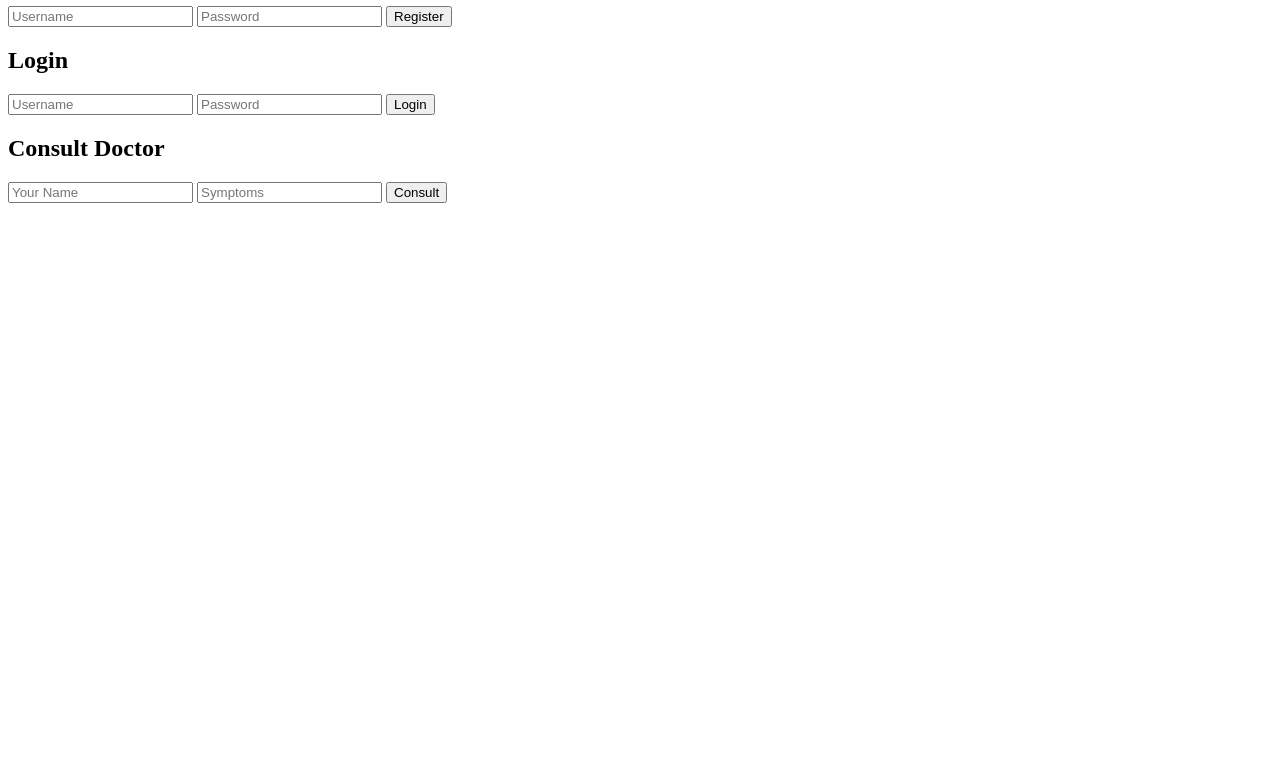
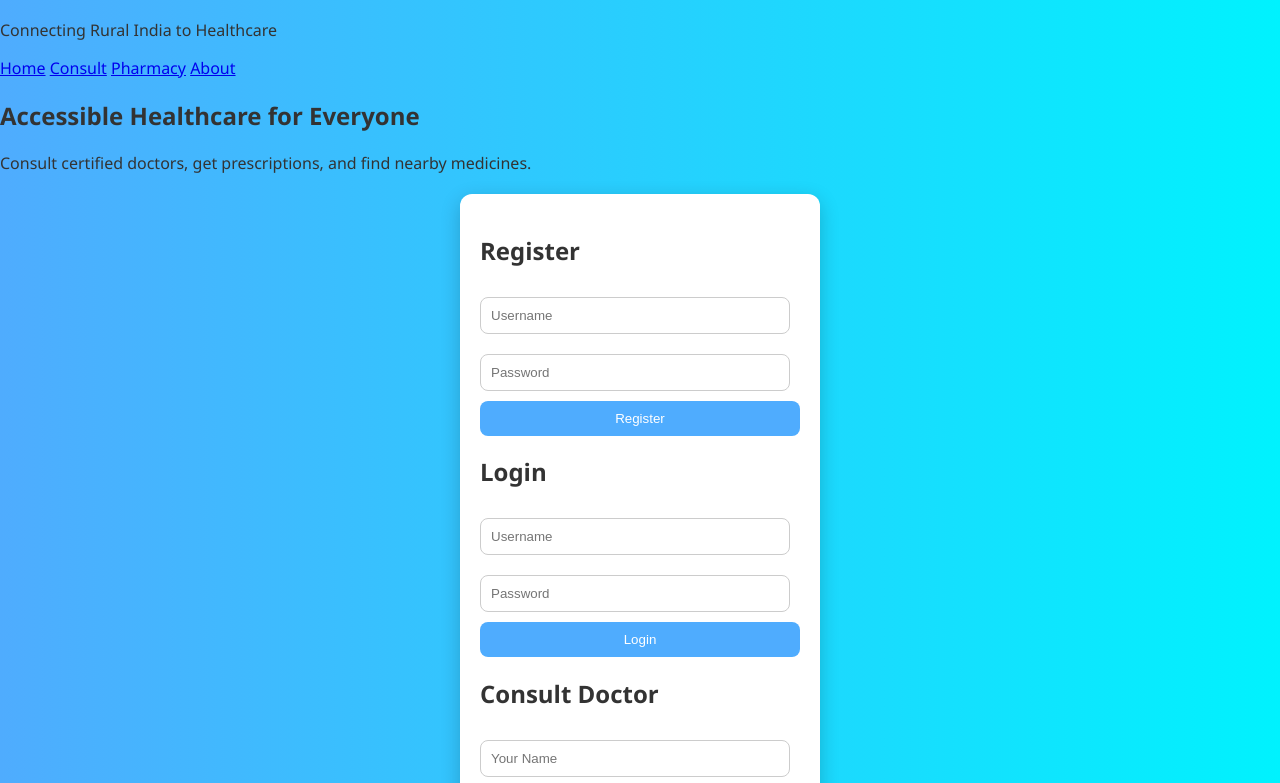
Before and after one commit to sohinigope92-sys/rural-health-hub, a plain HTML site: page index.html in a window 1280 px wide. Shown: the part 107-890 px from the top of the page. Before the commit the page ends 800 px from the top, so only its background shows below. Drawn offline with Linux system fonts and the light colour scheme.

Commit message:
Update index.html

```diff
--- a/index.html
+++ b/index.html
@@ -1,23 +1,59 @@
+<!DOCTYPE html>
+<html lang="en">
+<head>
+  <meta charset="UTF-8">
+  <title>SehatSetu - Rural Health Hub</title>
+  <link rel="stylesheet" href="style.css">
+</head>
+<body>
+
+<header>
   <h1>SehatSetu</h1>
+  <p>Connecting Rural India to Healthcare</p>
+</header>
+
+<nav>
+  <a href="#">Home</a>
+  <a href="#">Consult</a>
+  <a href="#">Pharmacy</a>
+  <a href="#">About</a>
+</nav>
+
+<section class="hero">
+  <h2>Accessible Healthcare for Everyone</h2>
+  <p>Consult certified doctors, get prescriptions, and find nearby medicines.</p>
+</section>
 
 <div class="container">
+
+  <div class="card">
     <h2>Register</h2>
     <input id="regUser" placeholder="Username">
-  <input id="regPass" placeholder="Password">
+    <input id="regPass" type="password" placeholder="Password">
     <button onclick="register()">Register</button>
   </div>
 
-<div class="container">
+  <div class="card">
     <h2>Login</h2>
     <input id="logUser" placeholder="Username">
-  <input id="logPass" placeholder="Password">
+    <input id="logPass" type="password" placeholder="Password">
     <button onclick="login()">Login</button>
   </div>
 
-<div class="container">
+  <div class="card">
     <h2>Consult Doctor</h2>
     <input id="name" placeholder="Your Name">
     <input id="symptoms" placeholder="Symptoms">
     <button onclick="consult()">Consult</button>
     <div id="result"></div>
   </div>
+
+</div>
+
+<footer>
+  <p>© 2026 SehatSetu | Rural Telemedicine Platform</p>
+</footer>
+
+<script src="script.js"></script>
+</body>
+</html>
```
Lines whose indentation alone changed are shown as unchanged.
